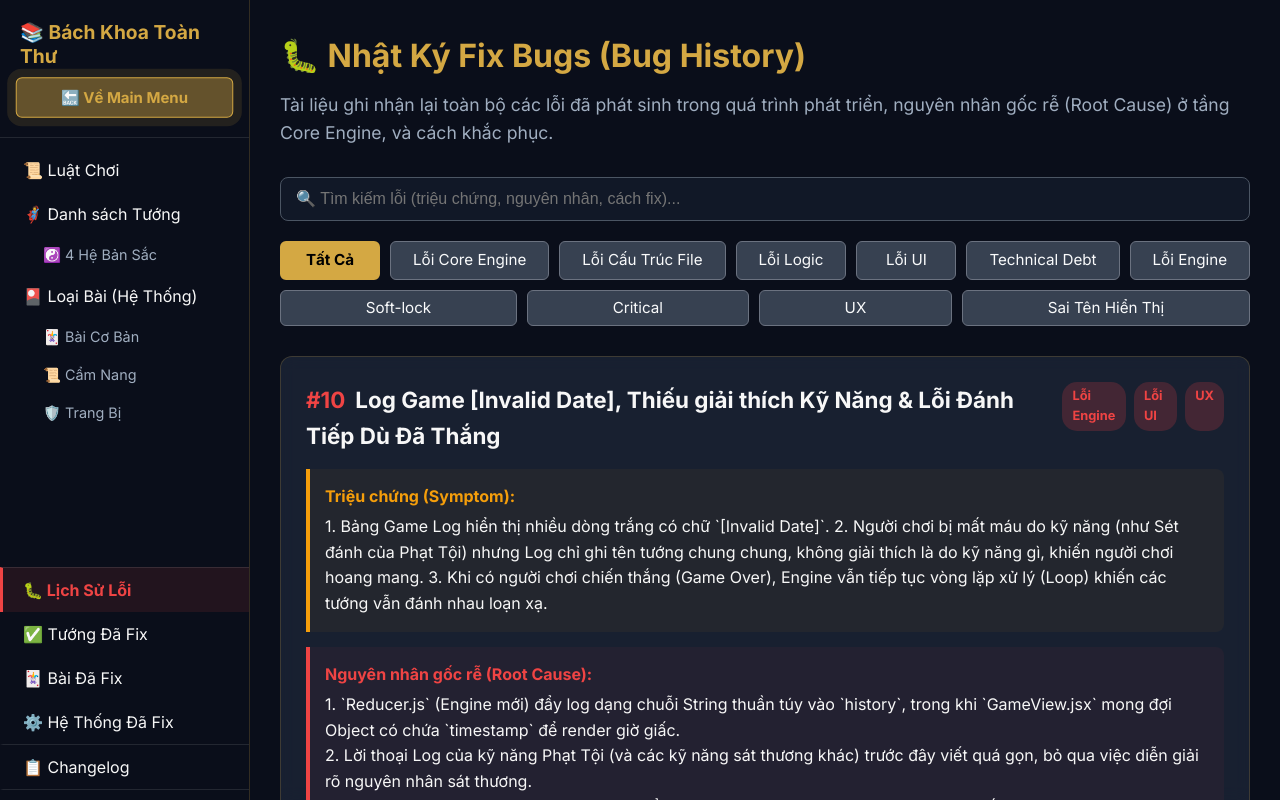
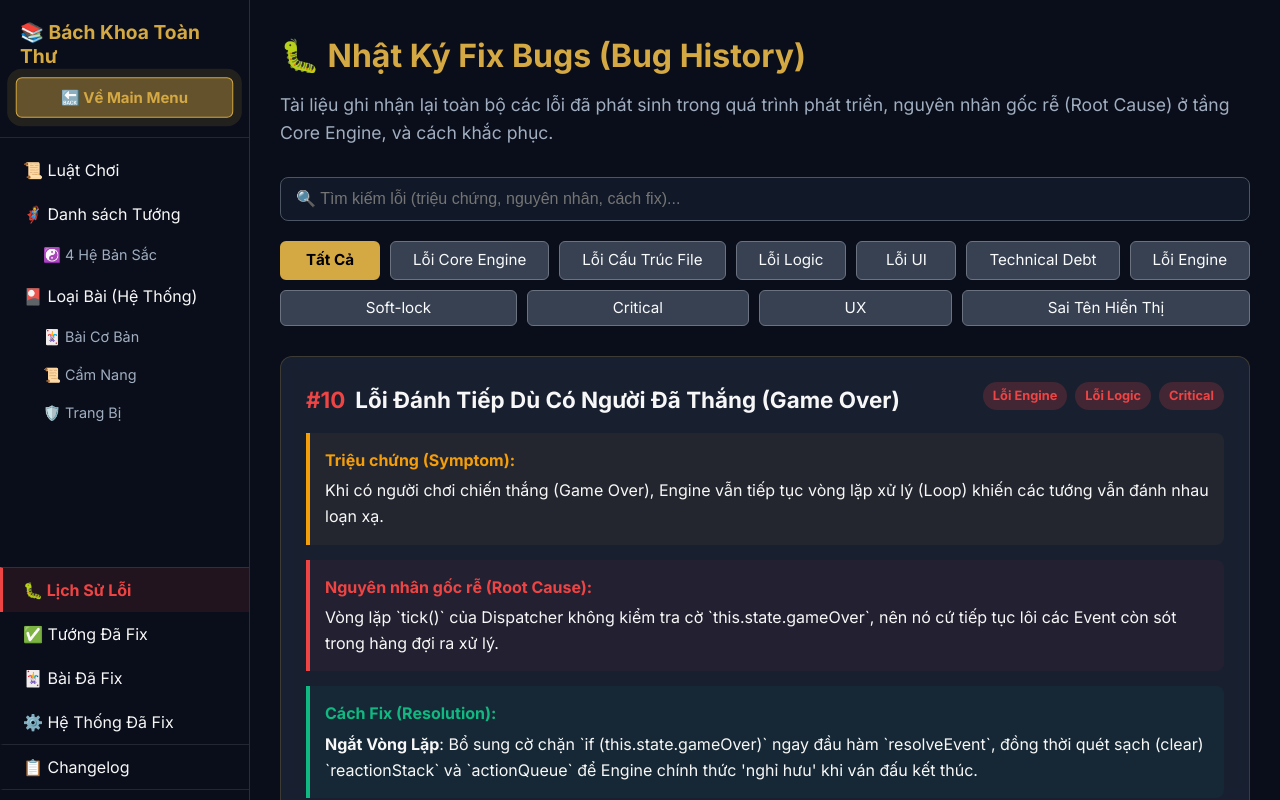
Before and after one commit to huynhhieutravel/game-the-bai-tuong-vietnam, a React (Vite) app in the folder client/: page /wiki/bugs in a window 1280 px wide. Built offline with nearby package versions, Linux system fonts and the light colour scheme.

Commit message:
docs(wiki): reorganize BugHistory entries for log issues

```diff
--- a/client/src/components/wiki/BugHistory.jsx
+++ b/client/src/components/wiki/BugHistory.jsx
@@ -49,13 +49,12 @@ const BUG_DATA = [
   },
   {
     id: 6,
-    title: "Lỗi UI Pop-up Hóa Giải hiển thị không rõ ràng",
+    title: "[Lỗi UI & Ghi Tên Log] Pop-up Hóa Giải, Invalid Date, và Thiếu giải thích Kỹ Năng",
     labels: ["Lỗi UI", "UX", "Sai Tên Hiển Thị"],
-    symptom: "UI Pop-up hỏi có muốn Hóa Giải không nhưng hiển thị không rõ ràng, mất tên người dùng (hiện 'Ai đó'), và tự động hiện pop-up ngay cả khi người chơi không có lá Hóa Giải thật trên tay.",
-    cause: "Hệ thống tự động kích hoạt Modal Hóa Giải vì người chơi có kỹ năng ẩn (ví dụ: Linh Giám) cho phép dùng bài màu đen làm Hóa Giải. Tuy nhiên giao diện không giải thích điều này khiến người chơi bối rối. Ngoài ra quên gán `req.lastNegaterId` vào Dispatcher khi một người đánh Hóa Giải. Lỗi log hiện đầy đủ tên tướng gây rối rắm.",
-    fix: "- **Logic Engine**: Nhét `req.lastNegaterId = playerId` vào Dispatcher.\n- **UI Modal**: Thêm dòng chữ giải thích rõ ràng vào Modal Hóa Giải: '(Bạn không có [Hóa Giải], nhưng có thể dùng kỹ năng ẩn của Tướng hoặc Trang bị để Hóa Giải!)'.\n- **Log Game**: Định dạng lại tên hiển thị trên Log bằng cách bỏ tên Tướng, tự động tính toán góc nhìn của người chơi để thêm nhãn **(Đồng Minh)** hoặc **(Kẻ Thù)**.",
+    symptom: "1. Pop-up hỏi Hóa Giải bị mất tên người dùng (hiện 'Ai đó'), và tự hiện dù không có bài Hóa Giải.\n2. Bảng Game Log hiển thị nhiều dòng trắng có chữ `[Invalid Date]`.\n3. Log Game chỉ ghi tên tướng chung chung khi gây sát thương (như Sét đánh của Phạt Tội), không giải thích rõ là do kỹ năng gì.",
+    cause: "1. Thiếu gán `req.lastNegaterId` và thiếu text giải thích kỹ năng ẩn trong Modal Hóa Giải.\n2. Lỗi log hiện đầy đủ tên tướng (lộ liễu, rối rắm).\n3. `Reducer.js` đẩy log dạng chuỗi String thuần túy thay vì Object có `timestamp`, khiến `GameView` văng lỗi `[Invalid Date]`.\n4. Lời thoại Log của các kỹ năng (như Phạt Tội) trước đây viết quá gọn, thiếu diễn giải nguyên nhân sát thương.",
+    fix: "- **Khắc phục Modal & Tên Log**: Thêm text giải thích kỹ năng ẩn vào Modal. Gán `req.lastNegaterId` vào Dispatcher. Định dạng lại log: Tự động thêm nhãn **(Đồng Minh)** / **(Kẻ Thù)** thay vì lộ tên Tướng.\n- **Khắc phục Log Date**: Đồng bộ `AddLogEffect` và `Reducer.js` để đẩy Object `{ text, type, timestamp }` vào `history`.\n- **Minh Bạch Kỹ Năng**: Viết lại Log rõ ràng nguyên nhân: `bị Sét Đánh mất 2 Sinh Lực vì kỹ năng [Phạt Tội] (do phán xét ra ♠)`.",
     status: "Fixed"
-
   },
   {
     id: 7,
@@ -86,11 +85,11 @@ const BUG_DATA = [
   },
   {
     id: 10,
-    title: "Log Game [Invalid Date], Thiếu giải thích Kỹ Năng & Lỗi Đánh Tiếp Dù Đã Thắng",
-    labels: ["Lỗi Engine", "Lỗi UI", "UX"],
-    symptom: "1. Bảng Game Log hiển thị nhiều dòng trắng có chữ `[Invalid Date]`.\n2. Người chơi bị mất máu do kỹ năng (như Sét đánh của Phạt Tội) nhưng Log chỉ ghi tên tướng chung chung, không giải thích là do kỹ năng gì, khiến người chơi hoang mang.\n3. Khi có người chơi chiến thắng (Game Over), Engine vẫn tiếp tục vòng lặp xử lý (Loop) khiến các tướng vẫn đánh nhau loạn xạ.",
-    cause: "1. `Reducer.js` (Engine mới) đẩy log dạng chuỗi String thuần túy vào `history`, trong khi `GameView.jsx` mong đợi Object có chứa `timestamp` để render giờ giấc.\n2. Lời thoại Log của kỹ năng Phạt Tội (và các kỹ năng sát thương khác) trước đây viết quá gọn, bỏ qua việc diễn giải rõ nguyên nhân sát thương.\n3. Vòng lặp `tick()` của Dispatcher không kiểm tra cờ `this.state.gameOver`, nên nó cứ tiếp tục lôi các Event còn sót trong hàng đợi ra xử lý.",
-    fix: "- **Khắc phục Log Date**: Đồng bộ toàn bộ hàm `AddLogEffect` và `Reducer.js` để luôn đẩy Object `{ text, type, timestamp }` vào `history`.\n- **Minh Bạch Kỹ Năng**: Viết lại Log của Phạt Tội rõ ràng: `bị Sét Đánh mất 2 Sinh Lực vì kỹ năng [Phạt Tội] (do phán xét ra ♠)`.\n- **Ngắt Vòng Lặp**: Bổ sung cờ chặn `if (this.state.gameOver)` ngay đầu hàm `resolveEvent`, đồng thời quét sạch (clear) `reactionStack` và `actionQueue` để Engine chính thức 'nghỉ hưu' khi ván đấu kết thúc.",
+    title: "Lỗi Đánh Tiếp Dù Có Người Đã Thắng (Game Over)",
+    labels: ["Lỗi Engine", "Lỗi Logic", "Critical"],
+    symptom: "Khi có người chơi chiến thắng (Game Over), Engine vẫn tiếp tục vòng lặp xử lý (Loop) khiến các tướng vẫn đánh nhau loạn xạ.",
+    cause: "Vòng lặp `tick()` của Dispatcher không kiểm tra cờ `this.state.gameOver`, nên nó cứ tiếp tục lôi các Event còn sót trong hàng đợi ra xử lý.",
+    fix: "**Ngắt Vòng Lặp**: Bổ sung cờ chặn `if (this.state.gameOver)` ngay đầu hàm `resolveEvent`, đồng thời quét sạch (clear) `reactionStack` và `actionQueue` để Engine chính thức 'nghỉ hưu' khi ván đấu kết thúc.",
     status: "Fixed"
   }
 ];
```
